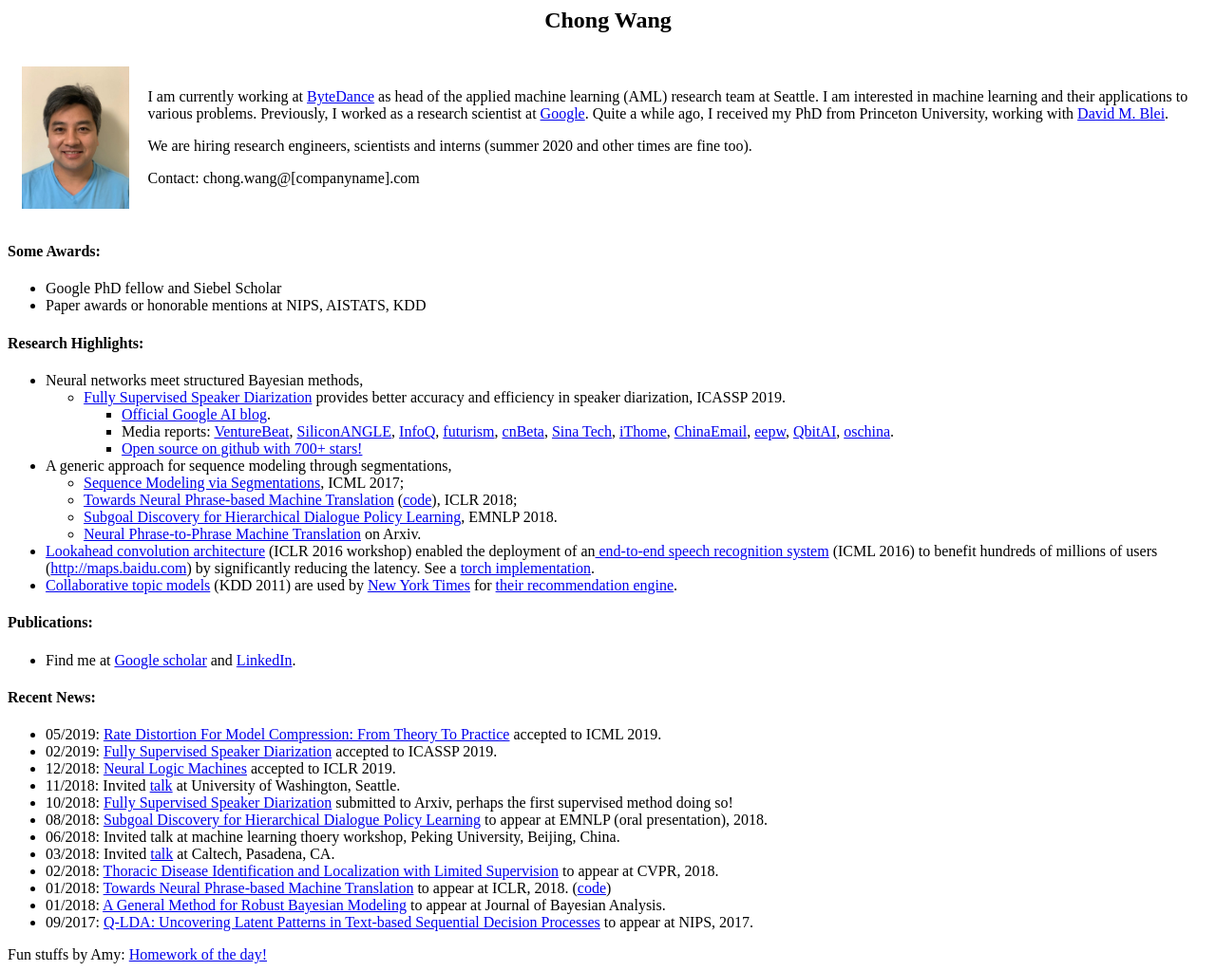
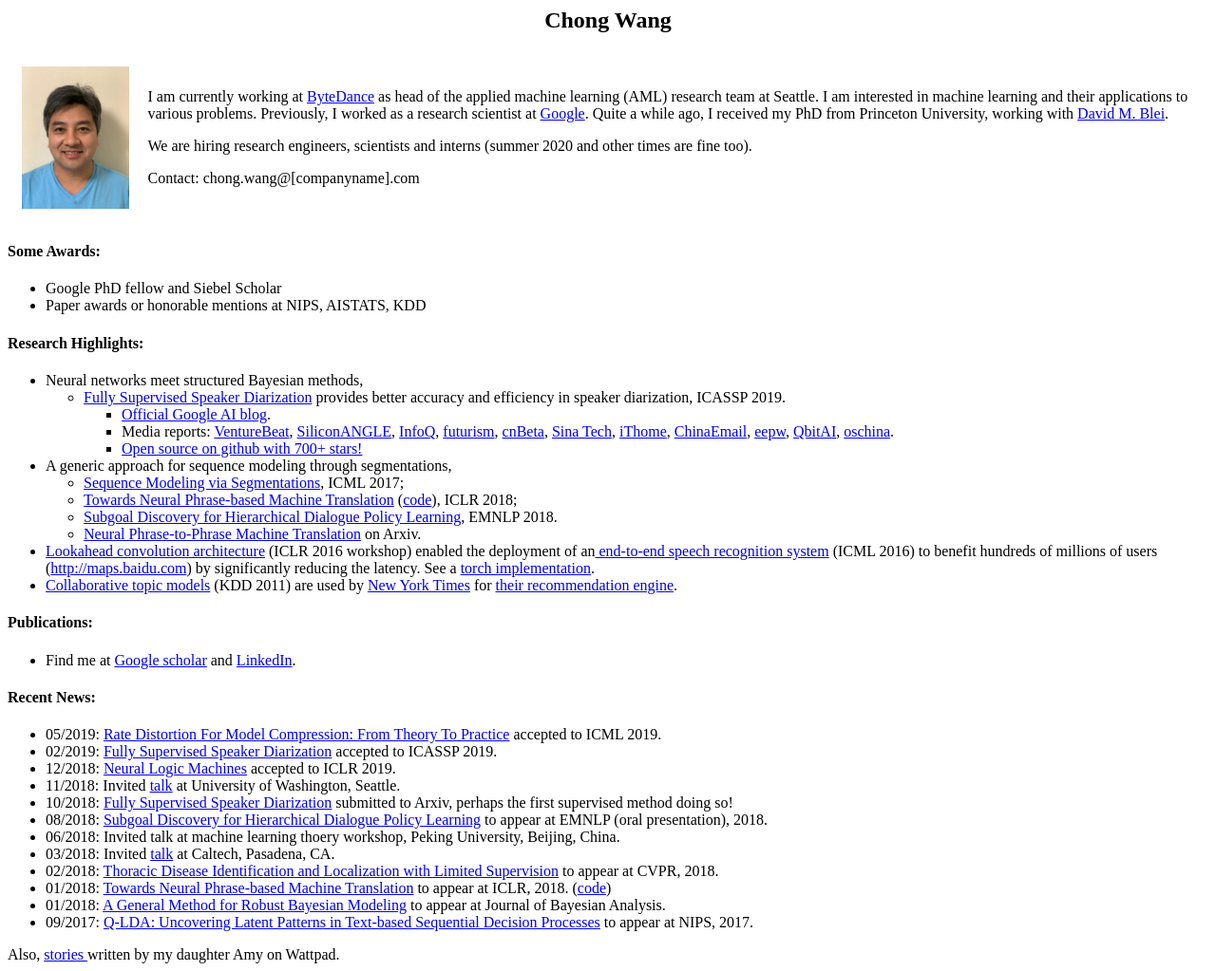
Before and after one commit to chongw/chongw.github.io, a plain HTML site: page index.html in a window 1280 px wide. Shown: the whole page at 95% size. Drawn offline with Linux system fonts and the light colour scheme.

Commit message:
Update index.html

```diff
--- a/index.html
+++ b/index.html
@@ -101,7 +101,7 @@
   <li>09/2017: <a href="https://papers.nips.cc/paper/7083-q-lda-uncovering-latent-patterns-in-text-based-sequential-decision-processes">Q-LDA: Uncovering Latent Patterns in Text-based Sequential Decision Processes</a> to appear at NIPS, 2017.</li>
 </ul>
 
-Fun stuffs by Amy: <a href="http://chongw.github.io/amy"> Homework of the day!</a>
+Also, <a href="https://www.wattpad.com/user/OrcaLover91"> stories </a> written by my daughter Amy  on Wattpad.
 
 </body>
 </html>
```
